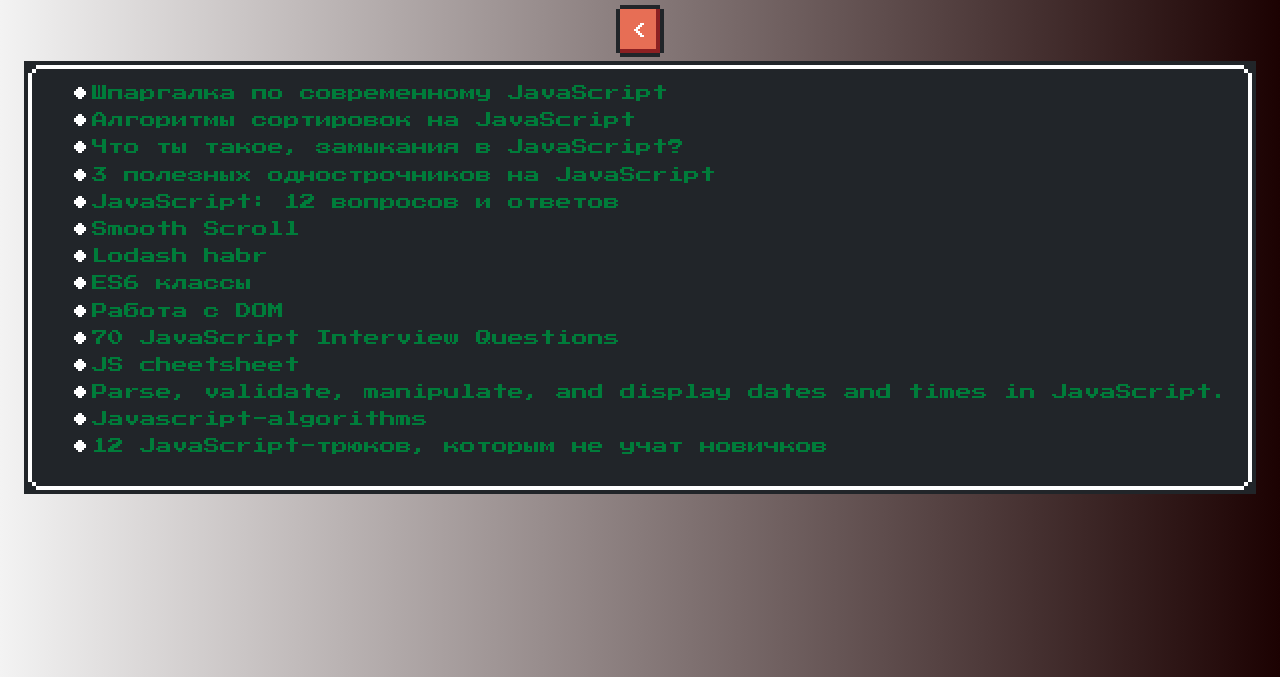
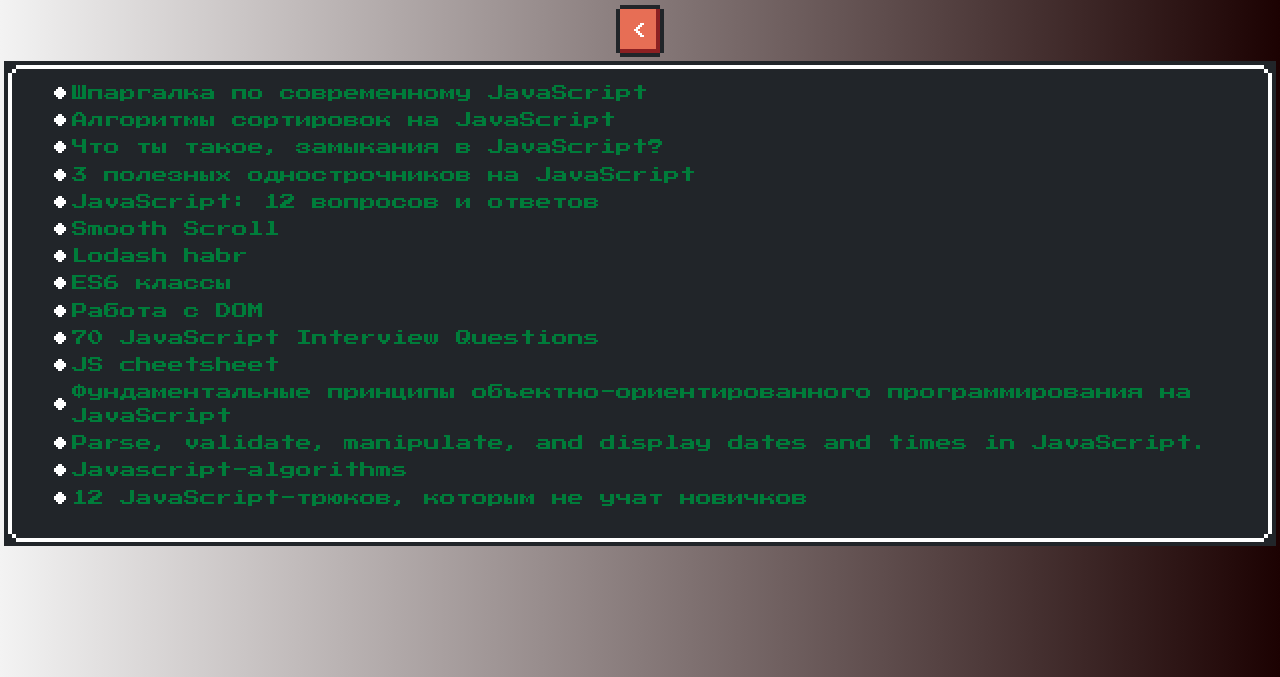
Before and after one commit to armandupe/web-dev-links, a plain HTML site: page js/links.html in a window 1280 px wide. Shown: the part 123-800 px from the top of the page. Drawn offline with nearby package versions, Linux system fonts and the light colour scheme.

Commit message:
Update links.html

```diff
--- a/js/links.html
+++ b/js/links.html
@@ -26,6 +26,7 @@
             <li><a class="link" class="link" href="https://proglib.io/p/ne-pasi-zadnih-ispolzuy-dom-kak-professional-2019-09-11">Работа с DOM</a></li>
             <li><a class="link" class="link" href="https://dev.to/macmacky/70-javascript-interview-questions-5gfi">70 JavaScript Interview Questions</a></li>
             <li><a class="link" class="link" href="http://overapi.com/javascript">JS cheetsheet</a></li>
+            <li><a class="link" class="link" href="https://tproger.ru/translations/oop-js-fundamentals/">Фундаментальные принципы объектно-ориентированного программирования на JavaScript</a></li>
             <li><a class="link" class="link" href="https://momentjs.com/">Parse, validate, manipulate, and display dates and times in JavaScript.</a></li>
             <li><a class="link" class="link" href="https://github.com/trekhleb/javascript-algorithms">javascript-algorithms</a></li>
             <li><a class="link" class="link" href="https://proglib.io/p/12-javascript-tricks/">12 JavaScript-трюков, которым не учат новичков</a></li>
```
